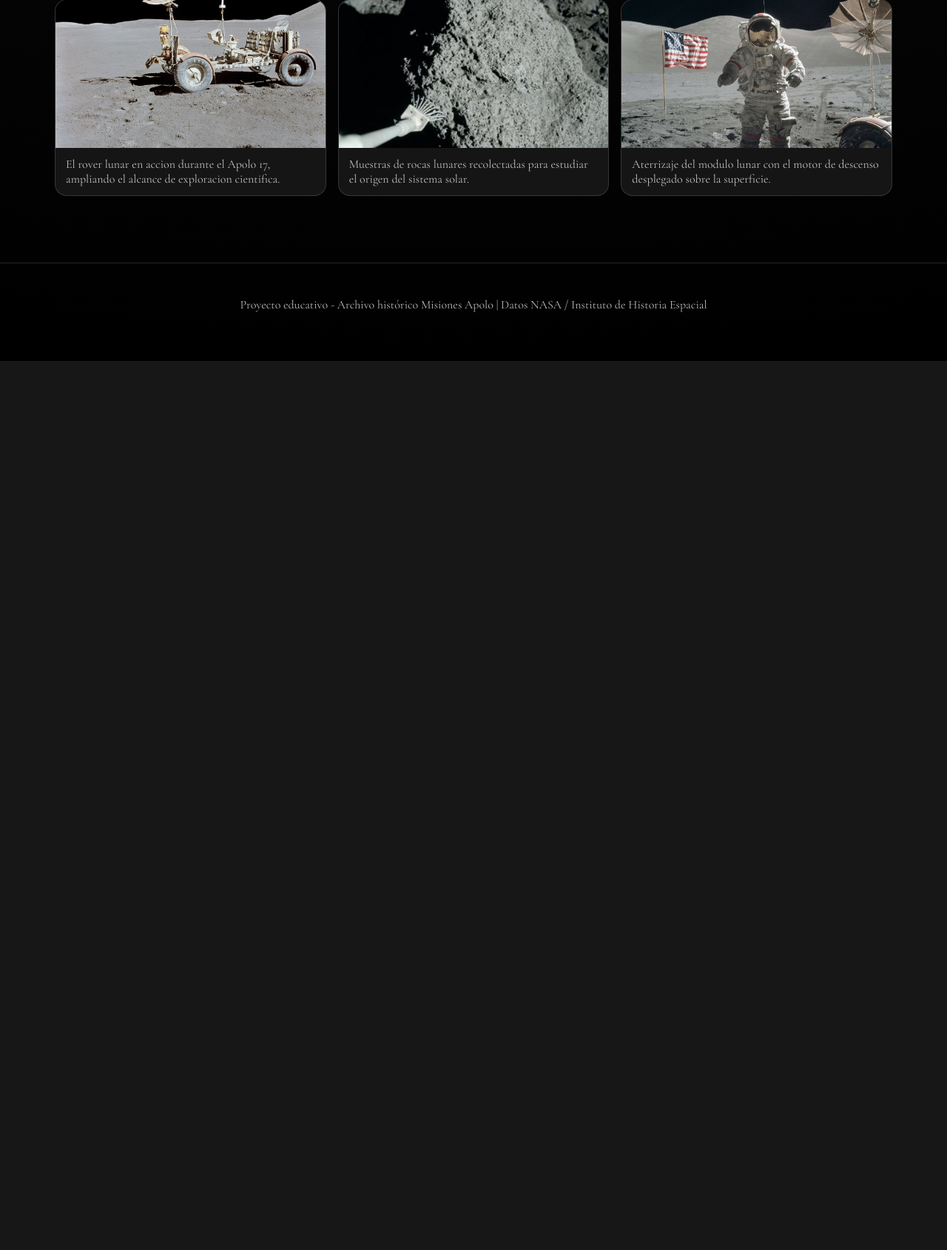
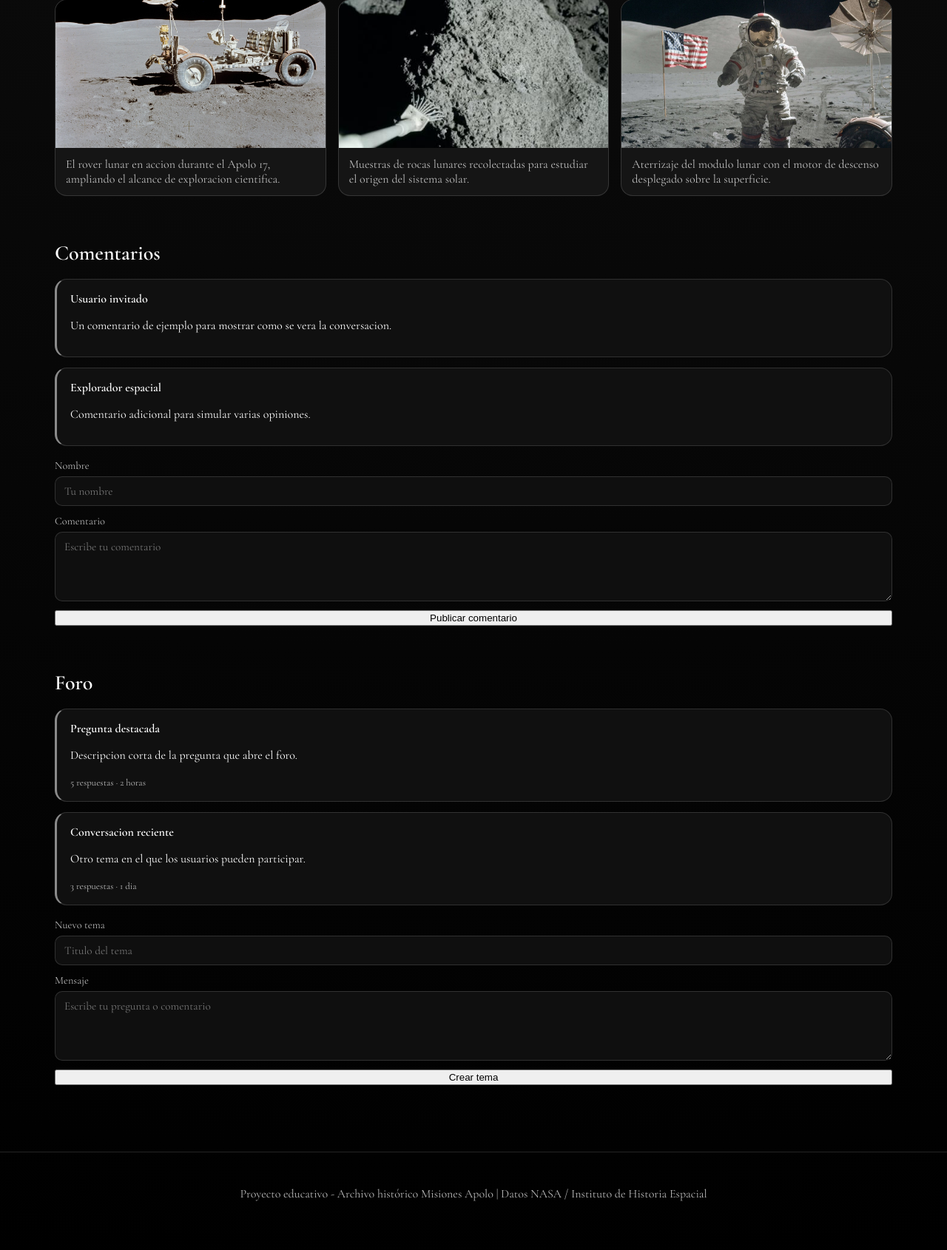
Before and after one commit to TickTack16291/Proyecto3erParcial, a PHP site: page /apolo.html in a window 1280 px wide. Shown: the part 3180-4870 px from the top of the page at 74% size. Before the commit the page ends 3668 px from the top, so only its background shows below. Run offline with PHP 8.4, Linux system fonts and the light colour scheme.

Commit message:
Comentarios y foro en todo

```diff
--- a/apolo.css
+++ b/apolo.css
@@ -244,6 +244,66 @@ main{
     color: var(--muted);
 }
 
+.content-section{
+    display: grid;
+    gap: 18px;
+}
+
+.content-section h2{
+    margin: 0;
+    font-size: 28px;
+}
+
+.comments,
+.forum{
+    display: grid;
+    gap: 14px;
+}
+
+.comment-card,
+.forum-card{
+    background: #101010;
+    border: 1px solid var(--border);
+    border-left: 3px solid var(--accent-2);
+    border-radius: 16px;
+    padding: 16px 18px;
+}
+
+.comment-card h3,
+.forum-card h3{
+    margin: 0 0 8px;
+    font-size: 1rem;
+}
+
+.comment-form,
+.forum-form{
+    display: grid;
+    gap: 12px;
+}
+
+label{
+    display: grid;
+    gap: 6px;
+    font-size: 0.9rem;
+    color: var(--muted);
+}
+
+input,
+textarea{
+    background: #0f0f0f;
+    border: 1px solid var(--border);
+    border-radius: 10px;
+    padding: 10px 12px;
+    font-family: inherit;
+    font-size: 0.95rem;
+    color: var(--text);
+}
+
+.forum-meta{
+    font-size: 0.8rem;
+    color: var(--muted);
+}
+
 .site-footer{
     text-align: center;
     padding: 30px 20px 50px;
--- a/apolo.html
+++ b/apolo.html
@@ -160,6 +160,58 @@
                 </figure>
             </div>
         </section>
+
+        <section class="content-section">
+            <h2>Comentarios</h2>
+            <div class="comments">
+                <article class="comment-card">
+                    <h3>Usuario invitado</h3>
+                    <p>Un comentario de ejemplo para mostrar como se vera la conversacion.</p>
+                </article>
+                <article class="comment-card">
+                    <h3>Explorador espacial</h3>
+                    <p>Comentario adicional para simular varias opiniones.</p>
+                </article>
+            </div>
+            <form class="comment-form">
+                <label>
+                    Nombre
+                    <input type="text" placeholder="Tu nombre">
+                </label>
+                <label>
+                    Comentario
+                    <textarea rows="4" placeholder="Escribe tu comentario"></textarea>
+                </label>
+                <button type="button">Publicar comentario</button>
+            </form>
+        </section>
+
+        <section class="content-section">
+            <h2>Foro</h2>
+            <div class="forum">
+                <article class="forum-card">
+                    <h3>Pregunta destacada</h3>
+                    <p>Descripcion corta de la pregunta que abre el foro.</p>
+                    <span class="forum-meta">5 respuestas · 2 horas</span>
+                </article>
+                <article class="forum-card">
+                    <h3>Conversacion reciente</h3>
+                    <p>Otro tema en el que los usuarios pueden participar.</p>
+                    <span class="forum-meta">3 respuestas · 1 dia</span>
+                </article>
+            </div>
+            <form class="forum-form">
+                <label>
+                    Nuevo tema
+                    <input type="text" placeholder="Titulo del tema">
+                </label>
+                <label>
+                    Mensaje
+                    <textarea rows="4" placeholder="Escribe tu pregunta o comentario"></textarea>
+                </label>
+                <button type="button">Crear tema</button>
+            </form>
+        </section>
     </main>
 
     <footer class="site-footer">
```
Also changed, not shown: artemis.css (+60 -0 lines), artemis.html (+52 -0 lines), mexico.css (+60 -0 lines), mexico.html (+52 -0 lines).
